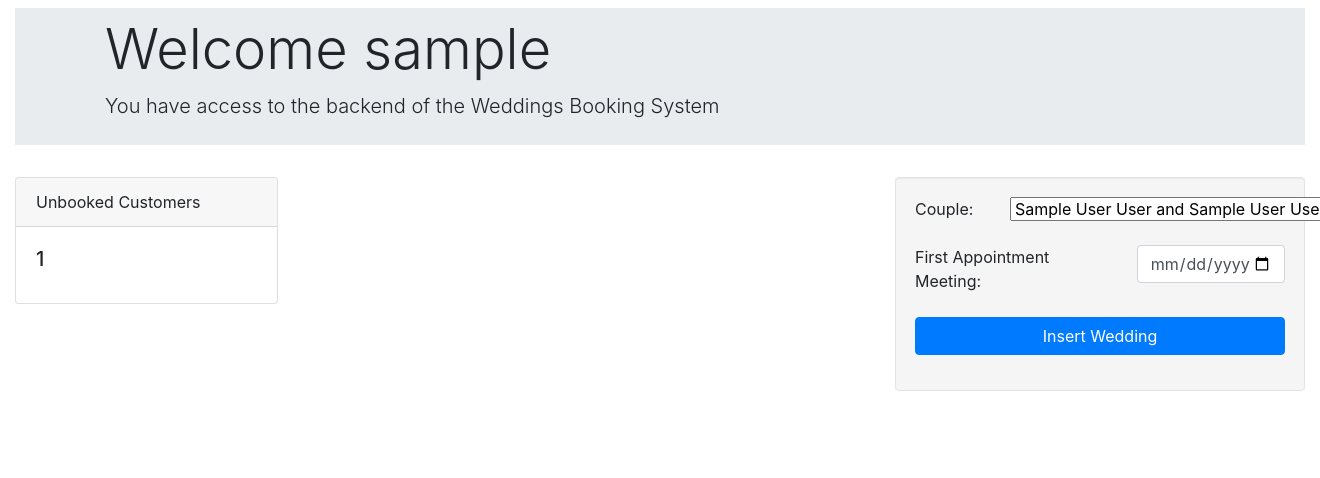
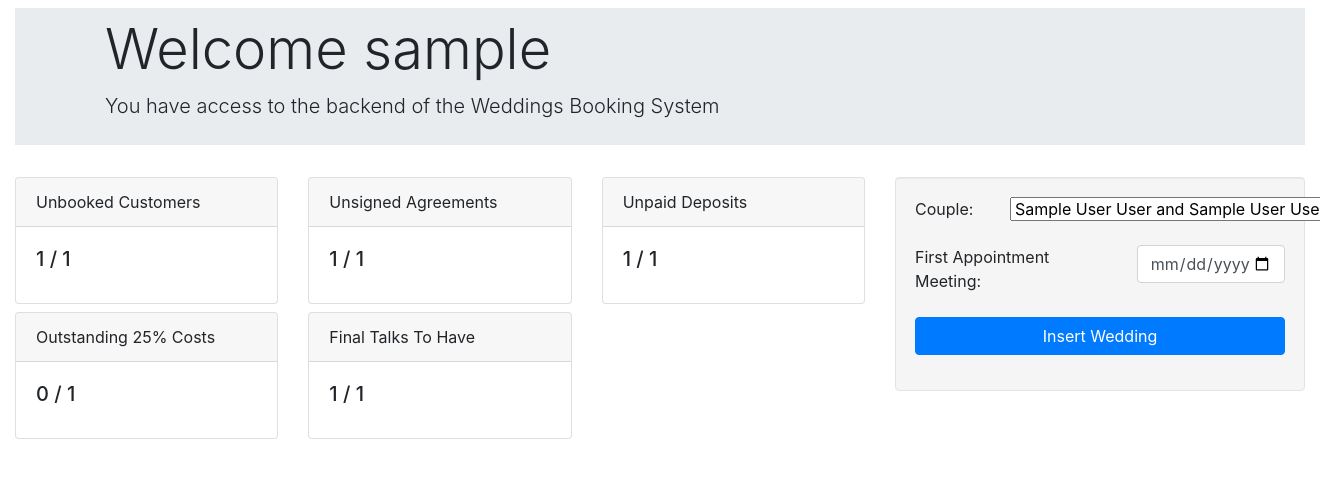
Before and after one commit to jjackson19862017/WeddingBookingSystem, a PHP site: page /admin/index.php in a window 1320 px wide; the page is wider, and only the part inside the window is pictured. Shown: the part 56-534 px from the top of that part. Run offline with PHP 8.4, Linux system fonts and the light colour scheme; the visitor is signed in with stand-in values (Sample User, id 1); tables that the repository leaves empty or names only in its code hold one stand-in row (values such as "Sample post"); a stand-in replaces the project's code that opens the database connection.

Commit message:
Increased Index Cards

```diff
--- a/admin/includes/functions.php
+++ b/admin/includes/functions.php
@@ -358,7 +358,13 @@ global $style_no;
 
 
 
-
+function uncompletedCustomers(){
+    global $connection;
+                            echo " / ";
+                            $query = "SELECT * FROM customers_details WHERE customer_event_complete = 0";
+                            $select_all_customers = mysqli_query($connection,$query);
+                            echo $total_customers = mysqli_num_rows($select_all_customers);
+}
 
 
 ?>
--- a/admin/includes/view_customer.php
+++ b/admin/includes/view_customer.php
@@ -57,7 +57,7 @@ if(isset($_GET['view_customer'])) {
                             $event_deposit_taken = $row['event_deposit_taken'];
                             $event_25_paid = $row['event_25_paid'];
                             $event_had_final_talk = $row['event_had_final_talk'];
-                            $event_cost = $row['event_cost'];
+                            $event_subtotal = $row['event_subtotal'];
                             $event_25_amount = $row['event_25_amount'];
                             $event_paid = $row['event_paid'];
                             $event_total_outstanding = $row['event_total_outstanding'];
--- a/admin/index.php
+++ b/admin/index.php
@@ -14,7 +14,7 @@
     <div class="col-md-8">
         <div class="row">
             <div class="col-md-4">
-            <div class="card">
+                <div class="card  mb-2">
                     <div class="card-header">
                         Unbooked Customers
                     </div>
@@ -24,22 +24,88 @@
                             $query = "SELECT * FROM customers_details WHERE wedding_booked = 0";
                             $select_all_unbooked_events = mysqli_query($connection,$query);
                             echo $total_unbooked_events = mysqli_num_rows($select_all_unbooked_events);
+                            uncompletedCustomers();
+                        ?>
+                        </h5>
+                   </div>
+                </div>
+            </div>
 
+            <div class="col-md-4">
+                <div class="card  mb-2">
+                    <div class="card-header">
+                        Unsigned Agreements
+                    </div>
+                    <div class="card-body">
+                        <h5 class="card-title">
+                        <?php
+                            $query = "SELECT * FROM event_details WHERE event_agreement_signed = 0";
+                            $select_all_unsigned_agreements = mysqli_query($connection,$query);
+                            echo $total_unsigned_agreements = mysqli_num_rows($select_all_unsigned_agreements);
+                            uncompletedCustomers();
+                        ?>
+                        </h5>
+                   </div>
+                </div>
+            </div>
 
+            <div class="col-md-4">
+                <div class="card  mb-2">
+                    <div class="card-header">
+                        Unpaid Deposits
+                    </div>
+                    <div class="card-body">
+                        <h5 class="card-title">
+                        <?php
+                            $query = "SELECT * FROM event_details WHERE event_deposit_taken = 0";
+                            $select_all_outstanding_deposits = mysqli_query($connection,$query);
+                            echo $total_outstanding_deposits = mysqli_num_rows($select_all_outstanding_deposits);
+                            uncompletedCustomers();
+                        ?>
+                        </h5>
+                   </div>
+                </div>
+            </div>
+        </div>
+        <div class="row">
+            <div class="col-md-4">
+                <div class="card  mb-2">
+                    <div class="card-header">
+                        Outstanding 25% Costs
+                    </div>
+                    <div class="card-body">
+                        <h5 class="card-title">
+                        <?php
+                            $query = "SELECT * FROM event_details WHERE event_25_paid = 0";
+                            $select_all_unpaid_25 = mysqli_query($connection,$query);
+                            echo $total_unpaid_25 = mysqli_num_rows($select_all_unpaid_25);
+                            uncompletedCustomers();
+                        ?>
+                        </h5>
+                   </div>
+                </div>
+            </div>
 
+            <div class="col-md-4">
+                <div class="card  mb-2">
+                    <div class="card-header">
+                        Final Talks To Have
+                    </div>
+                    <div class="card-body">
+                        <h5 class="card-title">
+                        <?php
+                            $query = "SELECT * FROM event_details WHERE event_had_final_talk = 0";
+                            $select_all_final_talks_left = mysqli_query($connection,$query);
+                            echo $total_final_talks_left = mysqli_num_rows($select_all_final_talks_left);
+                            uncompletedCustomers();
                         ?>
-
-
-
                         </h5>
-
-
-
                    </div>
                 </div>
             </div>
         </div>
     </div>
+
     <div class="col-md-4">
         <?php include "sidebar.php" ?>
     </div>
--- a/admin/sidebar.php
+++ b/admin/sidebar.php
@@ -1,8 +1,45 @@
+<?php
+
+    if(isset($_POST['create_wedding']))
+    {
+
+        $event_customer_id = $_POST['event_customer_id'];
+        $event_appointment_date = $_POST['event_appointment_date'];
+
+        $event_hold_till_date = date_create($event_appointment_date);
+        date_add($event_hold_till_date, date_interval_create_from_date_string("14 Days"));
+        $event_hold_till_date = date_format($event_hold_till_date,"Y-m-d");
+        $event_contract_returned = $_POST['event_contract_returned'];
+        $event_agreement_signed = $_POST['event_agreement_signed'];
+        $event_deposit_taken = $_POST['event_deposit_taken'];
+        $event_25_paid = $_POST['event_25_paid'];
+
+
+
+        $query = "INSERT INTO event_details(event_customer_id, event_appointment_date, event_hold_till_date, event_hold, event_contract_returned, event_agreement_signed, event_deposit_taken, event_25_paid, event_had_final_talk, event_cost, event_25_amount, event_paid, event_total_outstanding) ";
+        $query .= "VALUES('{$event_customer_id}','{$event_appointment_date}','{$event_hold_till_date}', 1, 0, 0, 0, 0, 0, 0, 0, 0, 0) ";
+
+        $create_wedding_query = mysqli_query($connection, $query);
+
+        confirmsQuery($create_wedding_query); // Calls a function so that i can refer
+
+        $query = "UPDATE customers_details SET wedding_booked = 1 WHERE customer_id = $event_customer_id";
+        $wedding_booked_Query = mysqli_query($connection, $query);
+        confirmsQuery($wedding_booked_Query);
+
+        header("Location: weddings.php"); // Refreshes Page
+    }
+
+
+?>
+
+
+
 <form class="well" action="" method="post">
             <?php if($total_unbooked_events == 0){
                         echo "<h5 class='text-center'> There are no weddings to book,<br>please add a couple.</h5>";
                         echo "<hr>";
-                        echo "<a class='btn btn-block btn-success' role='button' href='customers.php?source=add_customer'><i class='far fa-plus-square'></i> Add Couple</a>";
+                        echo "<a class='btn btn-block btn-success' role='button' href='customers.php?source=add_customer'><i class='fas fa-user-friends'></i> Add Couple</a>";
             } else {
             ?>
         <div class="form-row">
```
Also changed, not shown: admin/includes/add_wedding_quick.php (+6 -3 lines), README.md. Lines whose indentation alone changed are shown as unchanged.
